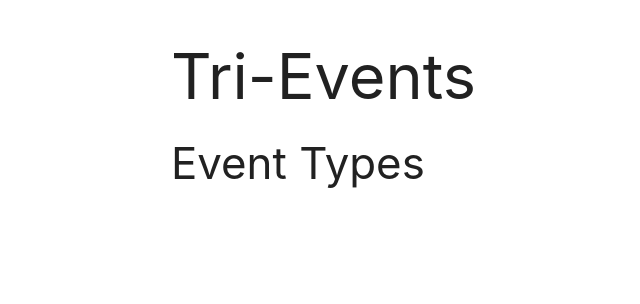
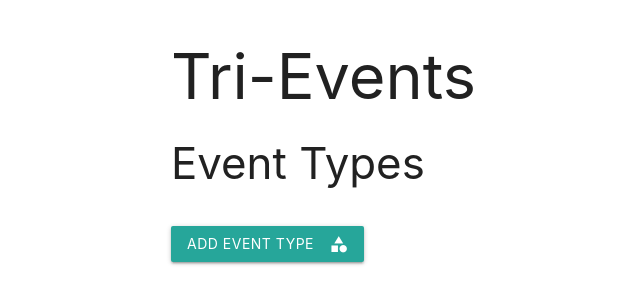
Before and after one commit to woodfordtim/milestone3, a Flask app: page /find_event_type in a window 1280 px wide. Shown: the top 304 px of the page, without its empty margins (21-661 px from the left). Run offline with Flask 2, Linux system fonts and the light colour scheme; data that the repository does not hold is empty; some libraries are stand-ins or nearby versions.

Commit message:
backup commit following bug causing 405 error

```diff
--- a/templates/event_type.html
+++ b/templates/event_type.html
@@ -9,7 +9,7 @@
                 <div class="collapsible-header">
                     <div class="col s3">
                         <a href="{{url_for('edit_event_type', event_type_id = event_type._id)}}" class="waves-effect waves-light btn btn_small blue">Edit</a>
-                        <a href="" class="waves-effect waves-light btn btn_small red">Del</a>
+                        <a href="{{url_for('delete_event_type', event_type_id = event_type._id)}}" class="waves-effect waves-light btn btn_small red">Del</a>
                     </div>
                     <div class="event_header col s9">
                         <strong>{{event_type.event_type}}</strong>
@@ -19,4 +19,7 @@
         {% endfor %}
         </ul>
     </div>
+    <div>
+        <a href=" {{url_for('add_event_type')}} "class="waves-effect waves-light btn"><i class="material-icons right">category</i>Add Event Type</a>
+    </div>
     {% endblock %}
--- a/templates/events.html
+++ b/templates/events.html
@@ -9,7 +9,7 @@
                     <div class="col s3">
                         <i class="material-icons">expand_more</i>
                         <a href="{{url_for('edit_event', event_id=event._id)}}" class="waves-effect waves-light btn btn_small blue">Edit</a>
-                        <a href="{{url_for('delete_event', event_id=event._id)}}" class="waves-effect waves-light btn btn_small red">Delete Event</a>
+                        <a href="{{url_for('delete_event', event_id=event._id)}}" class="waves-effect waves-light btn btn_small red">Del</a>
                     </div>
                     <div class="task_header col s9">
                         <strong>{{event.event_name}} </strong> - {{event.event_type}} - {{event.event_distance}} - {{event.cost}}
--- a/tri.py
+++ b/tri.py
@@ -20,11 +20,13 @@ mongo = PyMongo(app)
 def find_events():
     return render_template("events.html", events=mongo.db.events.find())
 
+
 # function for form to add events
 @app.route('/add_event')
 def add_event():
     return render_template('add_event.html',
-    event_type=mongo.db.event_type.find()) # event_type refers to Collection so must be accurate
+    events=mongo.db.events.find()) # event_type refers to Collection so must be accurate
+
 
 # function to sumbit a form http method POST - default is GET
 @app.route('/create_event', methods=['POST'])
@@ -33,11 +35,13 @@ def create_event():
     events.insert_one(request.form.to_dict()) #insert when you submit info to a uri it does so in a request object and then convert the form to dictionary so it can be understood by MongoDB
     return redirect(url_for('/find_events'))
 
+
 @app.route('/edit_event/<event_id>')
 def edit_event(event_id):
     the_event = mongo.db.events.find_one({"_id": ObjectId(event_id)})
     all_event_type = mongo.db.event_type.find()
     return render_template('edit_event.html', event=the_event, event_type=all_event_type)
+
 
 @app.route('/update_event/<event_id>', methods=['POST'])
 def update_event(event_id):
@@ -58,21 +62,25 @@ def update_event(event_id):
     })
     return redirect(url_for('find_events'))
 
+
 @app.route('/delete_event/<event_id>')
 def delete_event(event_id):
     mongo.db.events.remove({'_id': ObjectId(event_id)})
     return redirect(url_for('find_events'))
+
 
 @app.route('/find_event_type')
 def find_event_type():
     return render_template('event_type.html',
                             event_types=mongo.db.event_type.find()) #event_types refers to for loop (?)
 
+
 @app.route('/edit_event_type/<event_type_id>')
 def edit_event_type(event_type_id): #event_type_id as a parameter to search for document in db to feed edit into form
     return render_template('edit_event_type.html',
-                            event_type=mongo.db.event_type.find_one(
+                            event_types=mongo.db.event_type.find_one( #should there be an s in eventtypes... or not?
                             {'_id': ObjectId(event_type_id)}))
+
 
 @app.route('/update_event_type/<event_type_id>', methods=['POST'])
 def update_event_type(event_type_id):
@@ -81,6 +89,26 @@ def update_event_type(event_type_id):
     return redirect(url_for('find_event_type'))
 
 
+@app.route('/delete_event_type/<event_type_id>')
+def delete_event_type(event_type_id):
+    mongo.db.event_type.remove({'_id': ObjectId(event_type_id)})
+    return redirect(url_for('find_event_type'))
+
+
+@app.route('/insert_event_type', methods=['POST'])
+def insert_event_type():
+    event_type=mongo.db.event_type #access the mongo DB
+    event_type_doc = {'event_type': request.form.get('event_type')} #'event_type' refers to form field
+    mongo.db.event_type.insert_one(event_type_doc) #inserts new event type to data collection
+    return redirect(url_for('find_event_type')) #redirects back to list of event_types
+
+
+# function to direct us and render the view that allows us to insert event_type
+@app.route('/create_event_type')
+def add_event_type():
+    return render_template('add_event_type.html')
+
+
 if __name__ == '__main__':
     app.run(host=os.environ.get('IP'),
     port=int(os.environ.get('PORT')),
```
Also changed, not shown: templates/add_event_type.html (added, +23 -0 lines).
